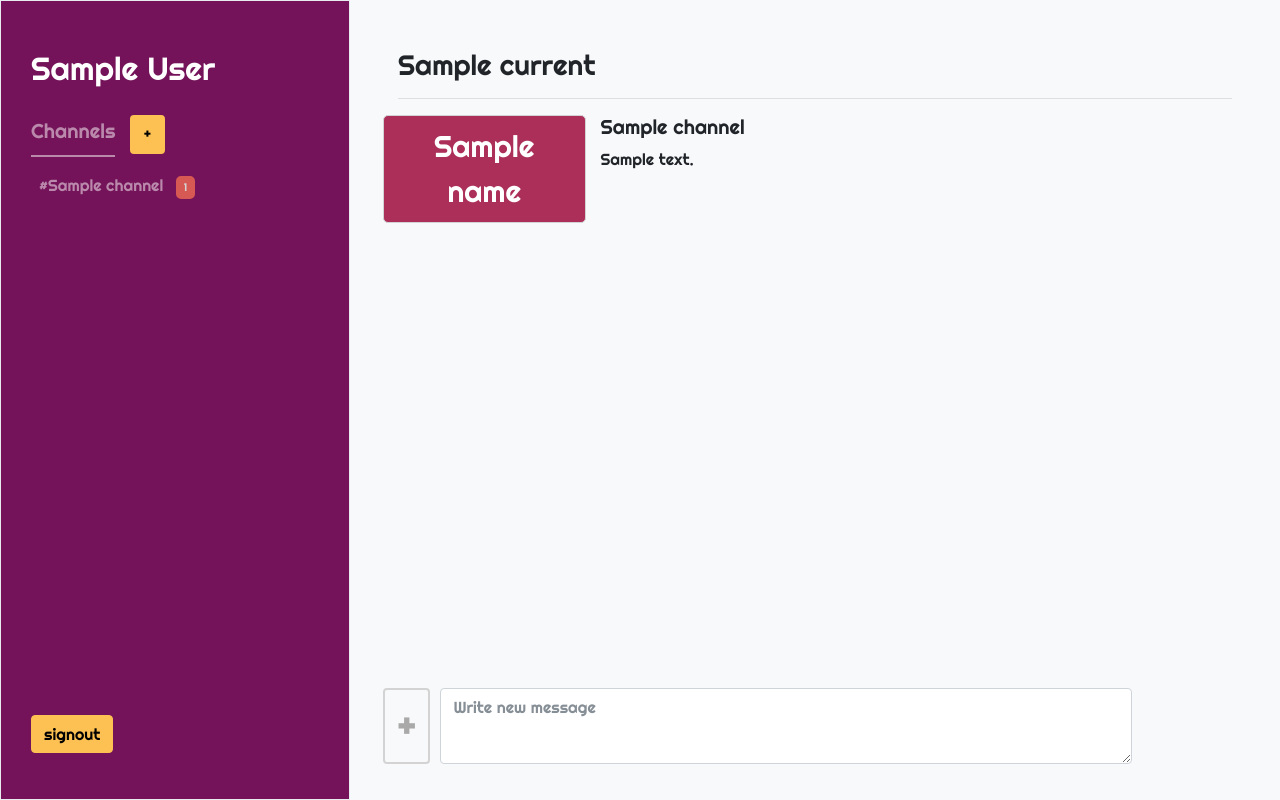
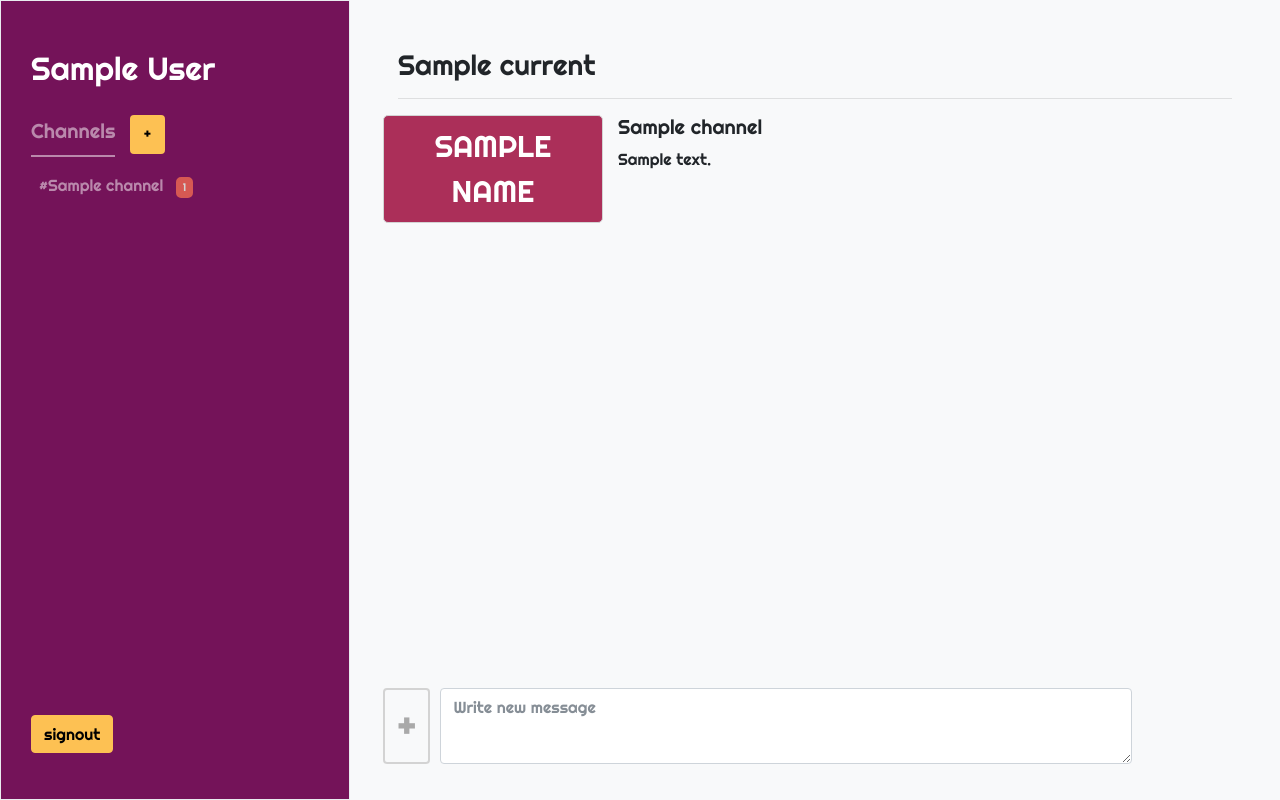
Before and after one commit to JiwoonKim/Flack, a Flask app: template templates/channel.html in a window 1280 px wide. Run offline with Flask 2, Linux system fonts and the light colour scheme; the template is opened without the code that fills it: most values are stand-ins (such as "Sample title", 1, 10 or a date in 2020); some libraries are stand-ins or nearby versions.

Commit message:
made messages and number of messages displayed on channel

```diff
--- a/application.py
+++ b/application.py
@@ -91,8 +91,8 @@ def newMessage(data):
 
     # store message into current channels storage (pop oldest message if over 100)
     if len(channels[current]) >= 100:
-        channels[current].pop()
-    channels[current].appendleft(data)
+        channels[current].popleft()
+    channels[current].append(data)
 
     # broadcast the new message to the channel for everyone to see
     emit("new message", data, braodcast=True)
--- a/static/3.css
+++ b/static/32.css
@@ -108,13 +108,14 @@ nav .navbar-brand {
 .nav-link {
     display: inline-block;
 }
-.channel-delete-btn {
+.message-num {
     display: inline-block;
     background-color: #D65953;
     color: lightgrey;
     border: 2px solid #D65953;
     border-radius: 5px;
     font-size: 11px;
+    padding: 0px 5px
 }
 /* style the sign out button */
 .signout-btn, #create-newchannel {
--- a/static/3111.js
+++ b/static/32.js
@@ -73,6 +73,10 @@ const displayNewMessage = data => {
 
     // finally, append the row to the content middle
     document.querySelector("#content-middle").appendChild(row);
+
+    // update the message number next to channel
+    let num = document.querySelector(".message-num");
+    num.textContent = parseInt(num.textContent) + 1;
 }
 
 // when document is loaded
--- a/templates/channel.html
+++ b/templates/channel.html
@@ -9,9 +9,9 @@
         <script src="https://cdnjs.cloudflare.com/ajax/libs/popper.js/1.12.3/umd/popper.min.js"></script>
         <script src="https://maxcdn.bootstrapcdn.com/bootstrap/4.0.0-beta.2/js/bootstrap.min.js"></script>
         <link href="https://fonts.googleapis.com/css?family=Righteous" rel="stylesheet">
-        <link href="/static/3.css" rel="stylesheet"/>
+        <link href="/static/32.css" rel="stylesheet"/>
         <script type="text/javascript" src="//cdnjs.cloudflare.com/ajax/libs/socket.io/1.3.6/socket.io.min.js"></script>
-        <script src="/static/3111.js" tyoe="text/babel"></script>
+        <script src="/static/32.js" tyoe="text/babel"></script>
         <title>Web50 Flack: Channels</title>
     </head>
     <body class="bg-light">
@@ -57,7 +57,7 @@
                         {% for channel in channels %}
                         <li class="nav-item">
                             <a class="nav-link" href="/">#{{ channel }}</a>
-                            <button class="channel-delete-btn" data-channel="{{ channel}}">{{ channels[current]|length }}</button>
+                            <span class="message-num">{{ channels[current]|length }}</span>
                         </li>
                         {% endfor %}
                     </ul>
@@ -78,7 +78,7 @@
                         {% for message in channels[current] %}
                             <div class="row message-row">
                                 <div class="message-left d-inline-block">
-                                    <div class="message-alphabet">{{ message["name"][0] }}</div>
+                                    <div class="message-alphabet">{{ message["name"][0].upper() }}</div>
                                 </div>
                                 <div class="message-right d-inline-block">
                                     <h5 class="message-name">{{ message["name"] }}</h5>
```
Also changed, not shown: 1 other file.
